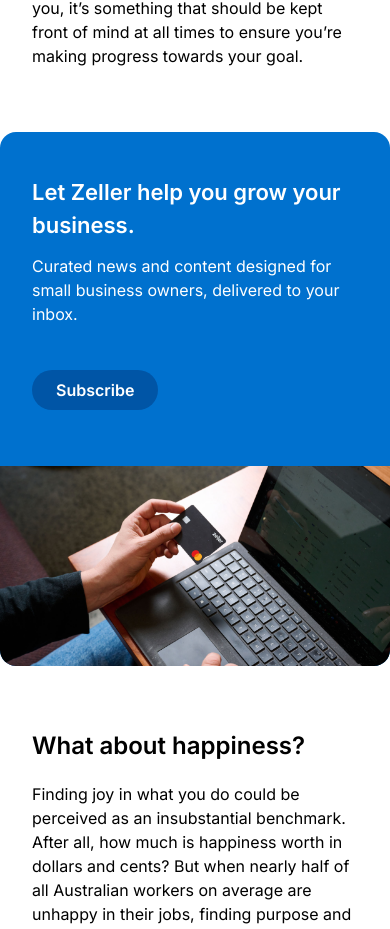
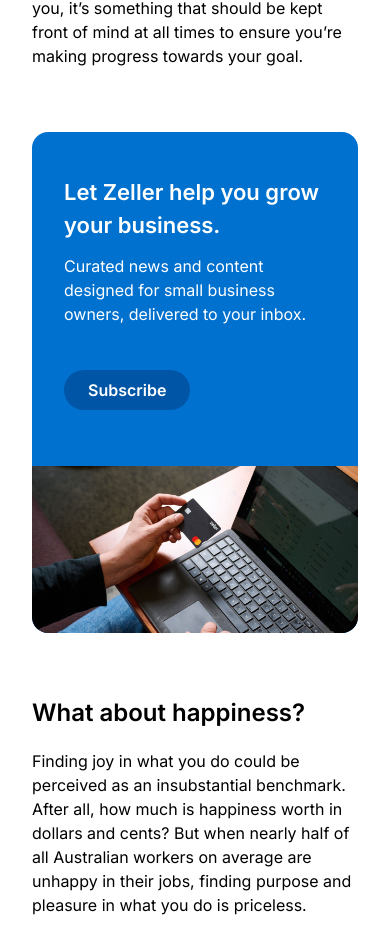
Before and after one commit to Markush-dev/Blog-card-nextjs, a Next.js app: page /posts/1 in a window 390 px wide. Shown: the part 5876-6805 px from the top of the page. Built offline with nearby package versions, Linux system fonts and the light colour scheme.

Commit message:
fix: added responsive for post page

```diff
--- a/src/app/posts/[id]/page.tsx
+++ b/src/app/posts/[id]/page.tsx
@@ -42,10 +42,10 @@ const Page: FC<IProps> = ({ params: { id } }) => {
           />
         </div>
       </div>
-      <div className='max-w-[276px] max-h-[440px] absolute right-0 hidden md:flex top-[490px]'>
+      <div className='max-w-[276px] max-h-[440px] absolute right-0 hidden xl:flex top-[490px]'>
         <SubscribeCard data={dataSubscribe} />
       </div>
-      <div className='max-w-[842px] pt-12 flex flex-col gap-y-16 px-8 md:px-0'>
+      <div className='max-w-[842px] pt-12 flex flex-col gap-y-16 px-8  xl:mr-60 lg:mr-0 2xl:mr-0'>
         <div className='flex flex-col text-lg gap-4'>
           <h2 className='text-2xl font-semibold'>As a merchant, you need to be constantly measuring your business
             performance so you know what’s working
@@ -119,7 +119,7 @@ const Page: FC<IProps> = ({ params: { id } }) => {
             lorem dui dignissim vel condimentum molestie sagittis nulla ipsum sit ac nunc.
           </p>
         </div>
-        <div className='md:hidden'>
+        <div className='sm:hidden'>
           <Image
             className='rounded-2xl'
             src='/inflation2.png'
@@ -157,7 +157,7 @@ const Page: FC<IProps> = ({ params: { id } }) => {
               times to ensure you’re making progress towards your goal.</p>
           </div>
         </div>
-        <div className='sm:hidden  text-white -mx-8'>
+        <div className='xl:hidden  text-white  sm:mx-auto'>
           <BlogCard data={dataSubscribe} configuration={CARD_SUBSCRIBE_CONFIG} />
         </div>
         <div>
```
